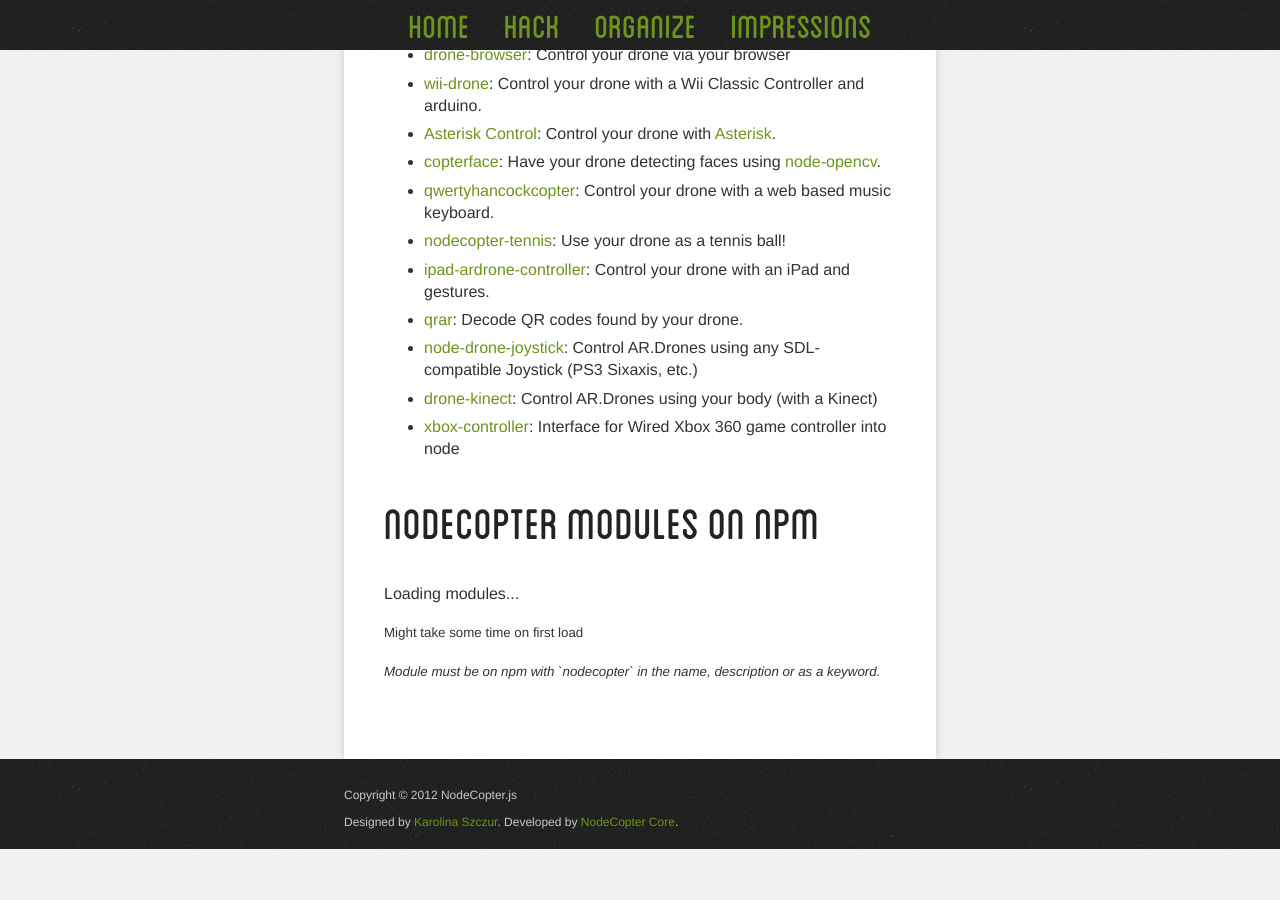
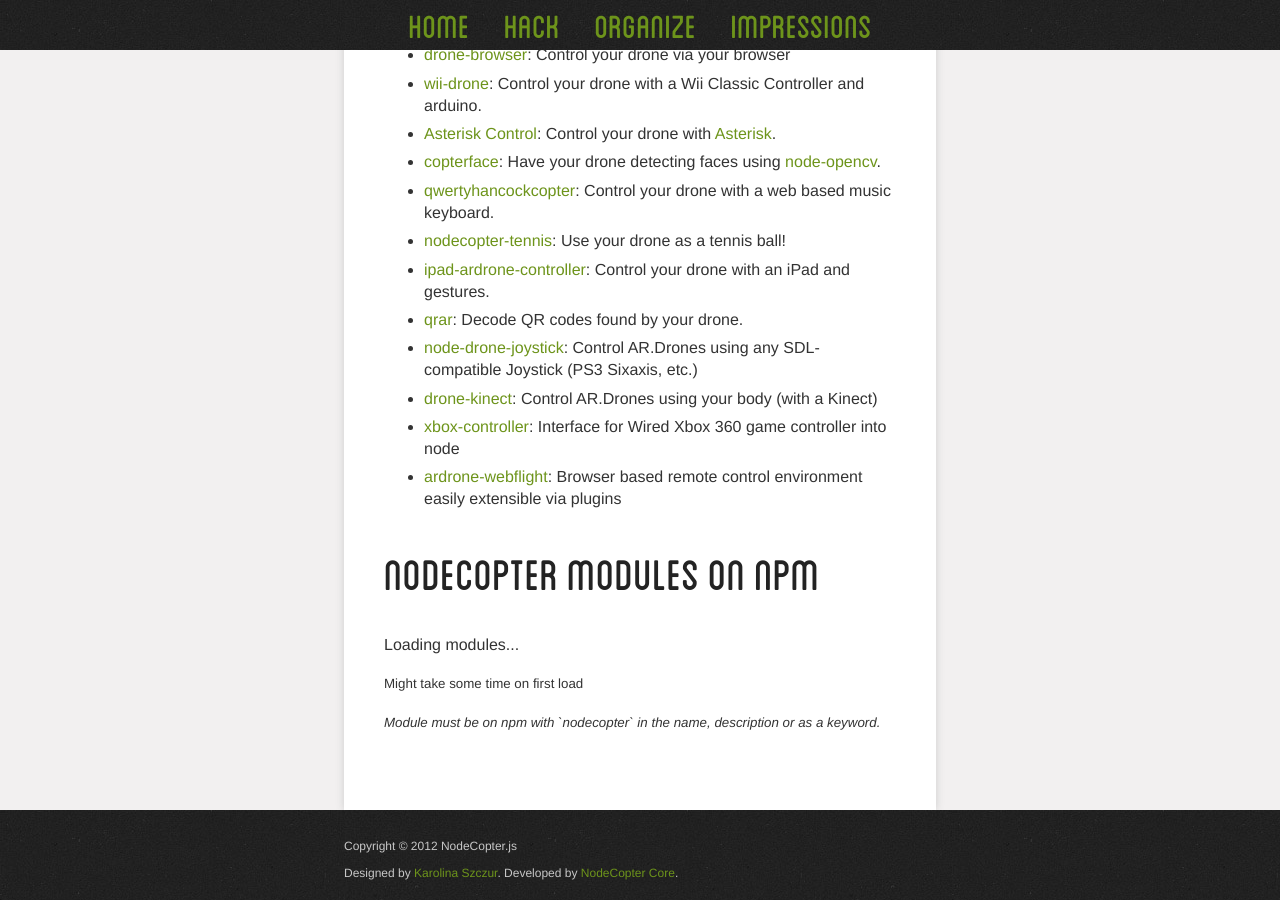
Before and after one commit to nodecopter/nodecopter.com, a Jekyll site: the page built from modules.md, in a window 1280 px wide and 900 px high, scrolled down 579 px. Built offline with Jekyll 4.4.1, drawn with Linux system fonts in a browser that asks for light colours; Markdown is read by kramdown in place of the engine named in the settings; before the commit the page ends 1428 px from its top, so only the background shows below that.

Commit message:
Added a link to ardrone-webflight

```diff
--- a/modules.md
+++ b/modules.md
@@ -26,6 +26,7 @@ page](https://github.com/nodecopter/nodecopter.com/edit/master/pages/modules.md)
 * [node-drone-joystick](https://github.com/TooTallNate/node-drone-joystick): Control AR.Drones using any SDL-compatible Joystick (PS3 Sixaxis, etc.)
 * [drone-kinect](https://github.com/maxogden/drone-kinect): Control AR.Drones using your body (with a Kinect)
 * [xbox-controller](https://github.com/andrew/node-xbox-controller): Interface for Wired Xbox 360 game controller into node
+* [ardrone-webflight](http://eschnou.github.io/ardrone-webflight/): Browser based remote control environment easily extensible via plugins
 
 <section>
   <h2 id="npm-modules"><a href="#npm-modules">NodeCopter Modules on npm</a></h2>
```
